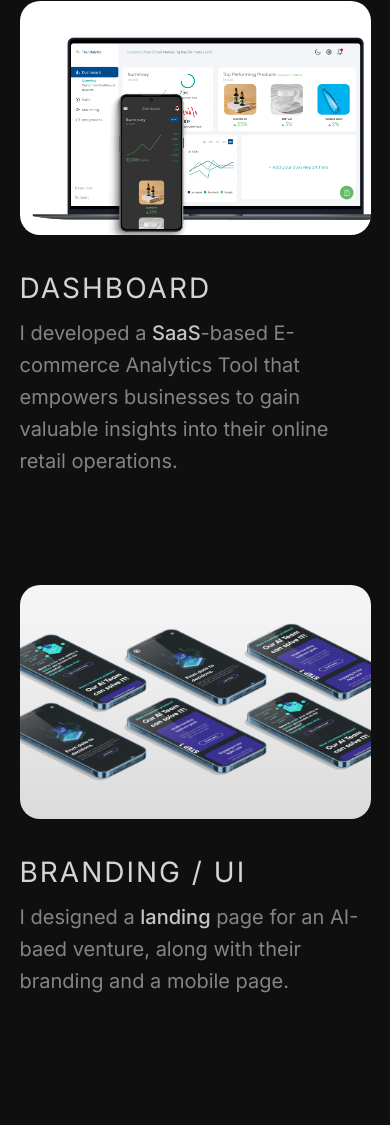
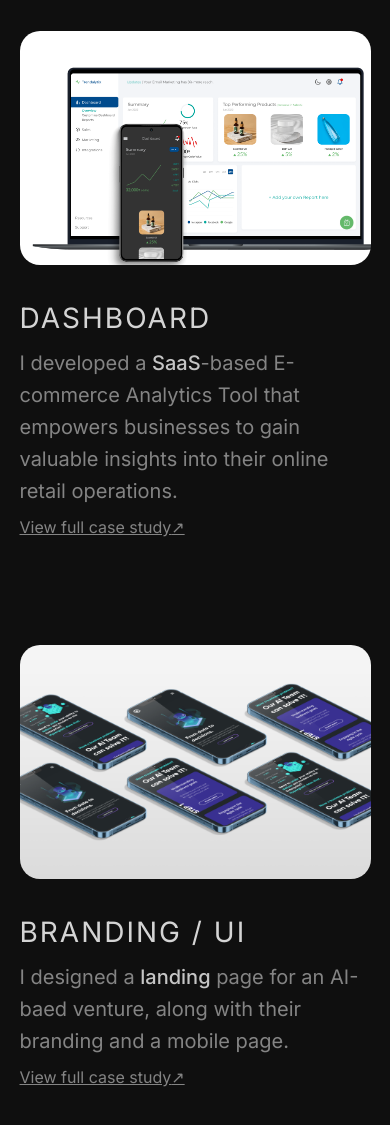
Before and after one commit to rastachulla/rastachulla.github.io, a plain HTML site: page index.html in a window 390 px wide. Shown: the part 1268-2393 px from the top of the page. Drawn offline with Linux system fonts and the light colour scheme.

Commit message:
mobile view case study

```diff
--- a/index.html
+++ b/index.html
@@ -27,19 +27,22 @@
             <div class="projectheading">PROJECTS</div>
 
             <div>
-                <a href="https://www.behance.net/gallery/182624045/UI-Design-Banking-App" target="_blank"><img src="fintech.svg"></a>
-                <div class="projecttitle">FINTECH</div>
+                <a href="https://www.behance.net/gallery/182624045/UI-Design-Banking-App" target="_blank"><img src="fintech.svg">
+                <div class="projecttitle">FINTECH</div></a>
                 <div class="projectdesc">I <span class="projectemphasis">revamped</span> the Kaze Trust Bank mobile app, with a primary focus on making the User Interface modern and apply techniques of the “<span class="projectemphasis">Minimalism</span>” trend.</div>
+                <a href="https://www.behance.net/gallery/182624045/UI-Design-Banking-App" target="_blank"><div class="showmobile">View full case study <span>&#8599;</span></div></a>
             </div>
             <div>
-                <a href="https://www.behance.net/gallery/173360513/Trendalytix-Dashboard-Design-UX-Research" target="_blank"><img class="projectimg" src="trend.png"></a>
-                <div class="projecttitle">DASHBOARD</div>
+                <a href="https://www.behance.net/gallery/173360513/Trendalytix-Dashboard-Design-UX-Research" target="_blank"><img class="projectimg" src="trend.png">
+                <div class="projecttitle">DASHBOARD</div></a>
                 <div class="projectdesc">I developed a <span class="projectemphasis">SaaS</span>-based E-commerce Analytics Tool that empowers businesses to gain valuable insights into their online retail operations.</div>
+                <a href="https://www.behance.net/gallery/173360513/Trendalytix-Dashboard-Design-UX-Research" target="_blank"><div class="showmobile">View full case study <span>&#8599;</span></div></a>
             </div>
             <div>
-                <a href="https://www.behance.net/gallery/134852087/HyperGiant-UI-Design" target="_blank"><img class="projectimg" src="ai.webp"></a>
-                <div class="projecttitle">BRANDING / UI</div>
+                <a href="https://www.behance.net/gallery/134852087/HyperGiant-UI-Design" target="_blank"><img class="projectimg" src="ai.webp">
+                <div class="projecttitle">BRANDING / UI</div></a>
                 <div class="projectdesc">I designed a <span class="projectemphasis">landing</span> page for an AI-baed venture, along with their branding and a mobile page.</div>
+                <a href="https://www.behance.net/gallery/134852087/HyperGiant-UI-Design" target="_blank"><div class="showmobile">View full case study <span>&#8599;</span></div></a>
             </div>
         </div>
     </div>
--- a/styles.css
+++ b/styles.css
@@ -3,7 +3,12 @@
 * {
     box-sizing: border-box;
 }
-
+.showmobile{
+    display: none;
+    text-decoration-line: underline;
+    color: #848484;
+    padding-top: 10px;
+}
 img:hover {
     opacity: 0.9;
 }
@@ -154,6 +159,9 @@ a {
 }
 
 @media (max-width: 390px) {
+    .showmobile{
+        display: flex;
+    }
     #wrapper {
         width: 90%;
         margin: auto;
@@ -258,6 +266,10 @@ a {
 }
 
 @media (min-width: 391px) and (max-width: 767px) {
+    .showmobile{
+        display: flex;
+    }
+
     #wrapper {
         width: 90%;
         margin: auto;
```
